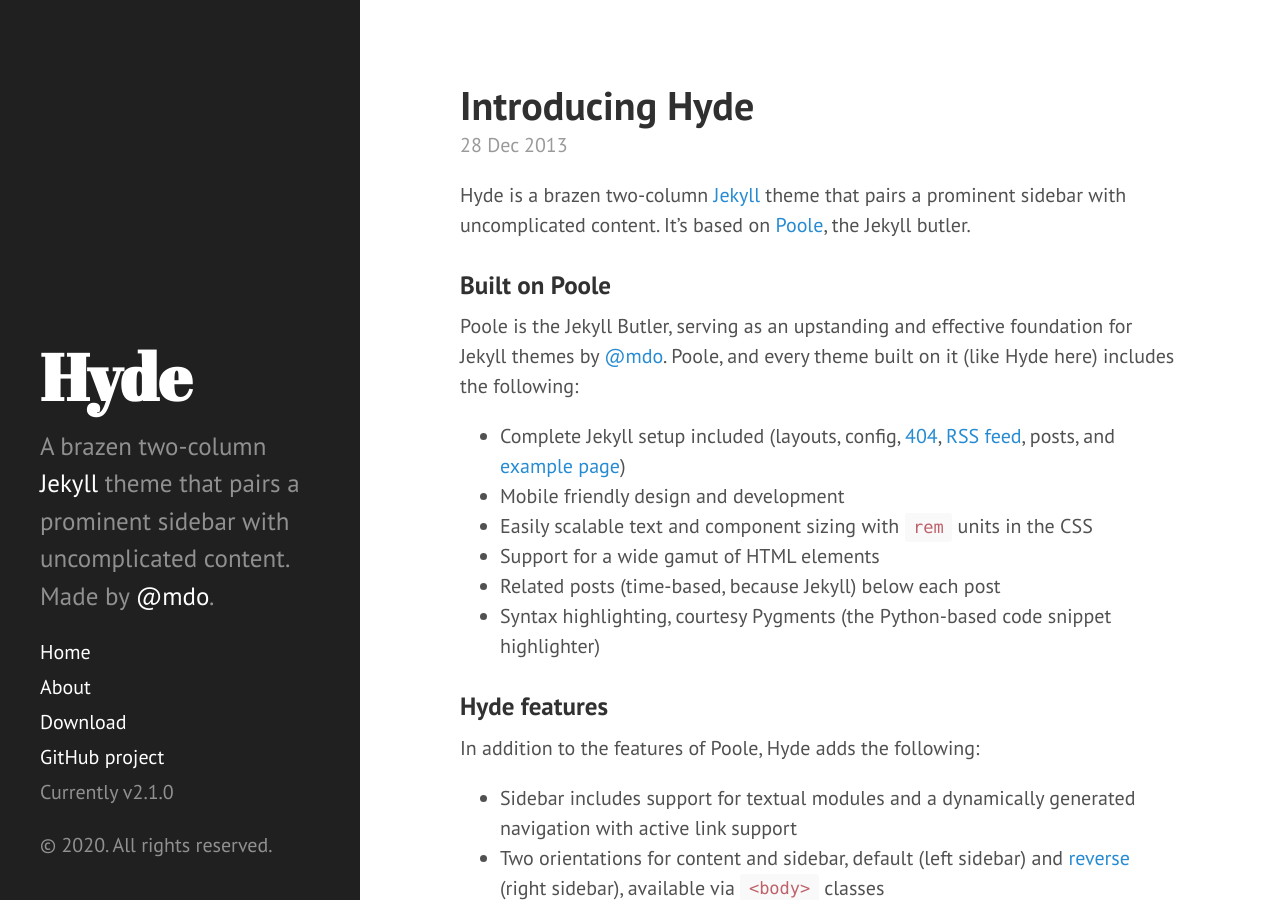
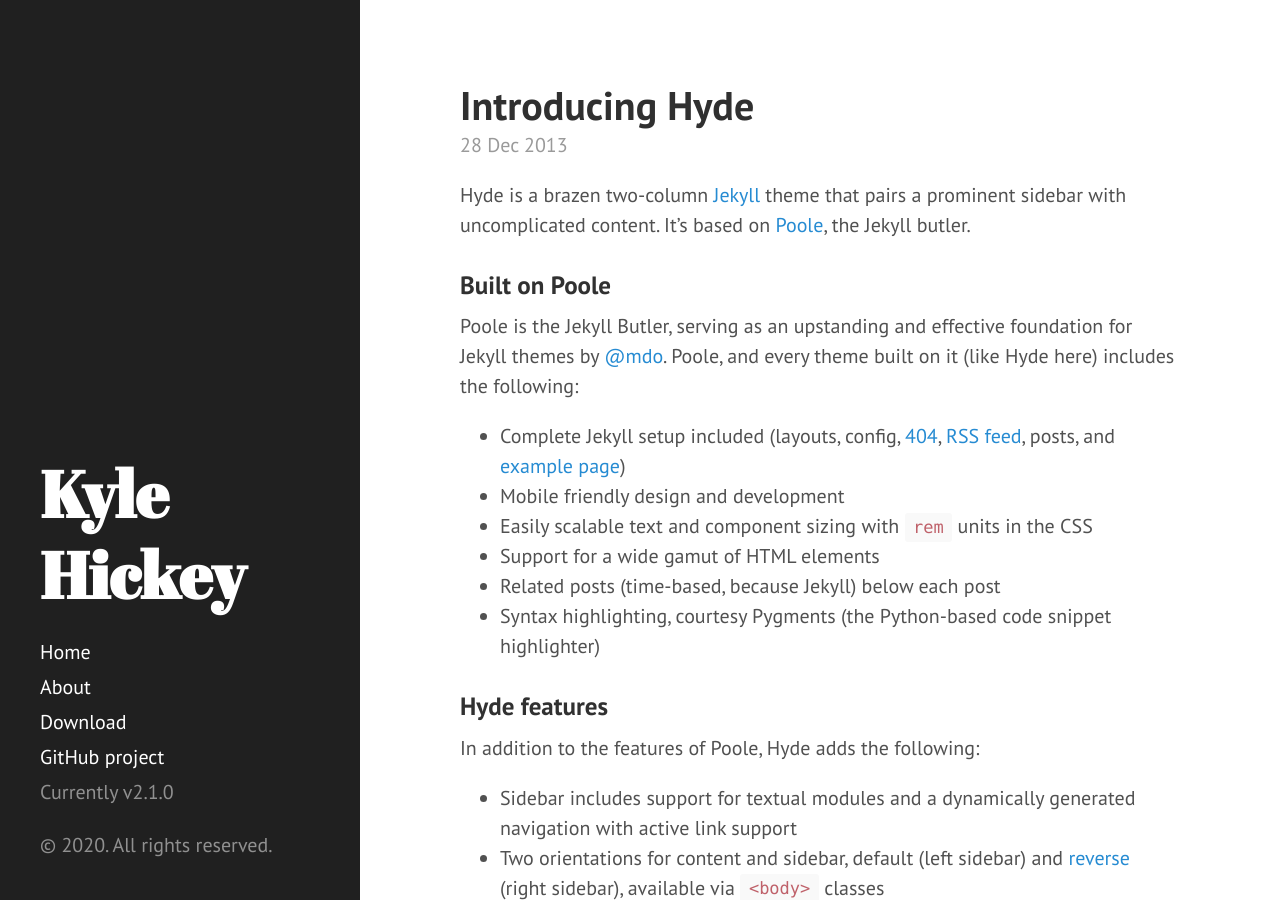
Before and after one commit to kye-fr/kye-fr.github.io, a Jekyll site: the page built from index.html, in a window 1280 px wide and 900 px high. Built offline with Jekyll 4.4.1, drawn with Linux system fonts in a browser that asks for light colours; Markdown is read by kramdown in place of the engine named in the settings; the list of posts is cut into pages by our own code.

Commit message:
url updated

```diff
--- a/_config.yml
+++ b/_config.yml
@@ -7,11 +7,9 @@
 relative_permalinks: false
 
 # Setup
-title:            Hyde
-tagline:          'A Jekyll theme'
-description:      'A brazen two-column <a href="http://jekyllrb.com" target="_blank">Jekyll</a> theme that pairs a prominent sidebar with uncomplicated content. Made by <a href="https://twitter.com/mdo" target="_blank">@mdo</a>.'
-url:              http://hyde.getpoole.com
-baseurl:          /
+title:            Kyle Hickey
+tagline:          ''
+description:      ''
 
 author:
   name:           'Mark Otto'
```
